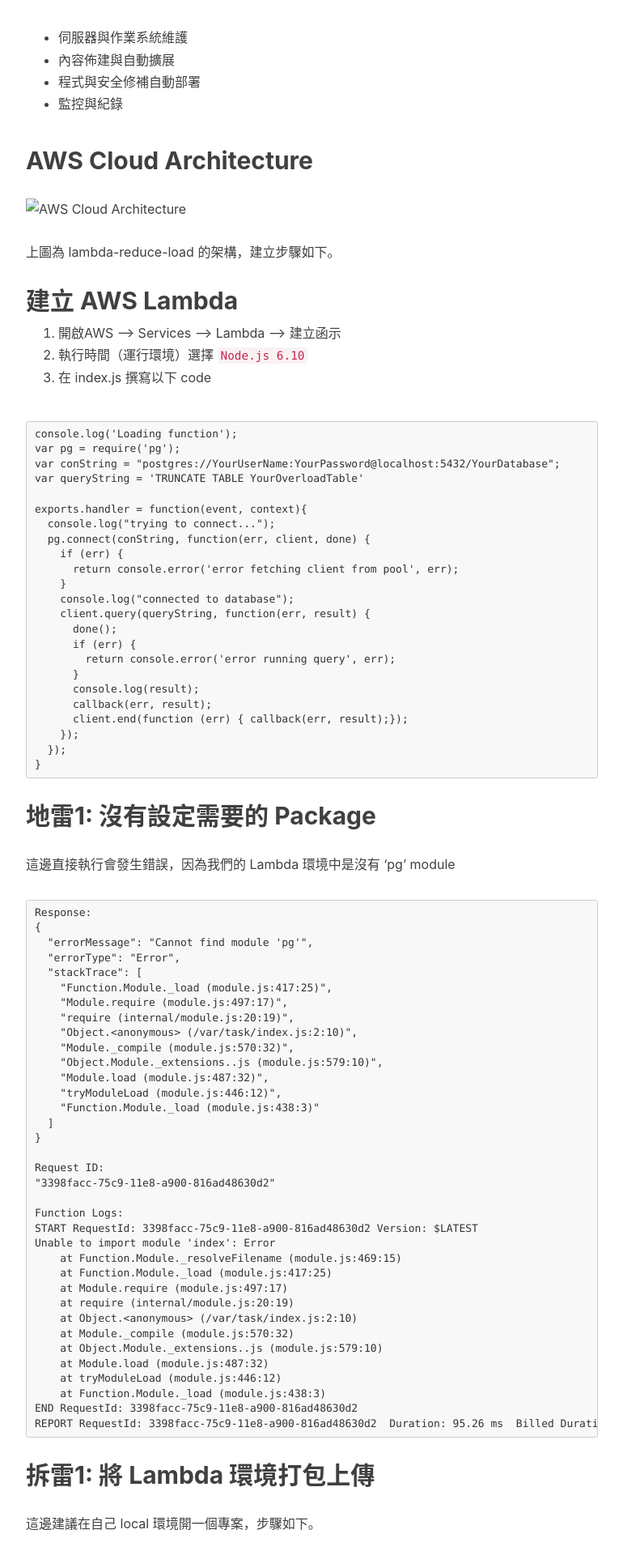
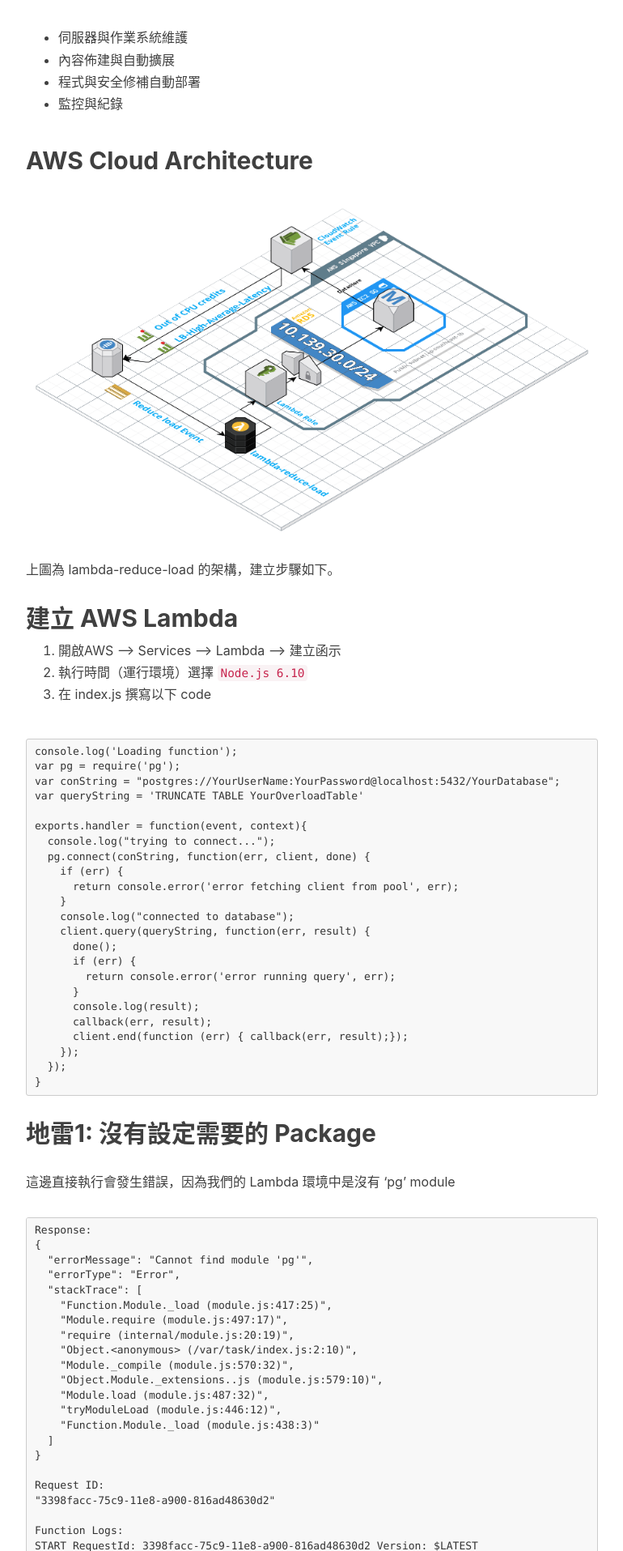
Before and after one commit to NeroCube/nerocube.github.io, a Jekyll site: the page built from _posts/2018-06-22-aws-lambda-function.md, in a window 1280 px wide. Shown: the part 840-2755 px from the top of the page at 81% size, without its empty margins (233-1003 px from the left). Built offline with Jekyll 4.4.1, drawn with Linux system fonts in a browser that asks for light colours; nearby versions of some CDN libraries; comment, search, counter and statistics services are not loaded.

Commit message:
Update 2018-06-22-aws-lambda-function.md
add cloud architecture graph

```diff
--- a/_posts/2018-06-22-aws-lambda-function.md
+++ b/_posts/2018-06-22-aws-lambda-function.md
@@ -22,7 +22,7 @@
 
 ## AWS Cloud Architecture
 
-![AWS Cloud Architecture]()
+![AWS Cloud Architecture](https://github.com/NeroCube/nerocube.github.io/blob/master/img/in-post/2018-06-22-aws-lambda-function/AWS-lambda-reduce-load.png)
 上圖為 lambda-reduce-load 的架構，建立步驟如下。
 
 ## 建立 AWS Lambda
```
